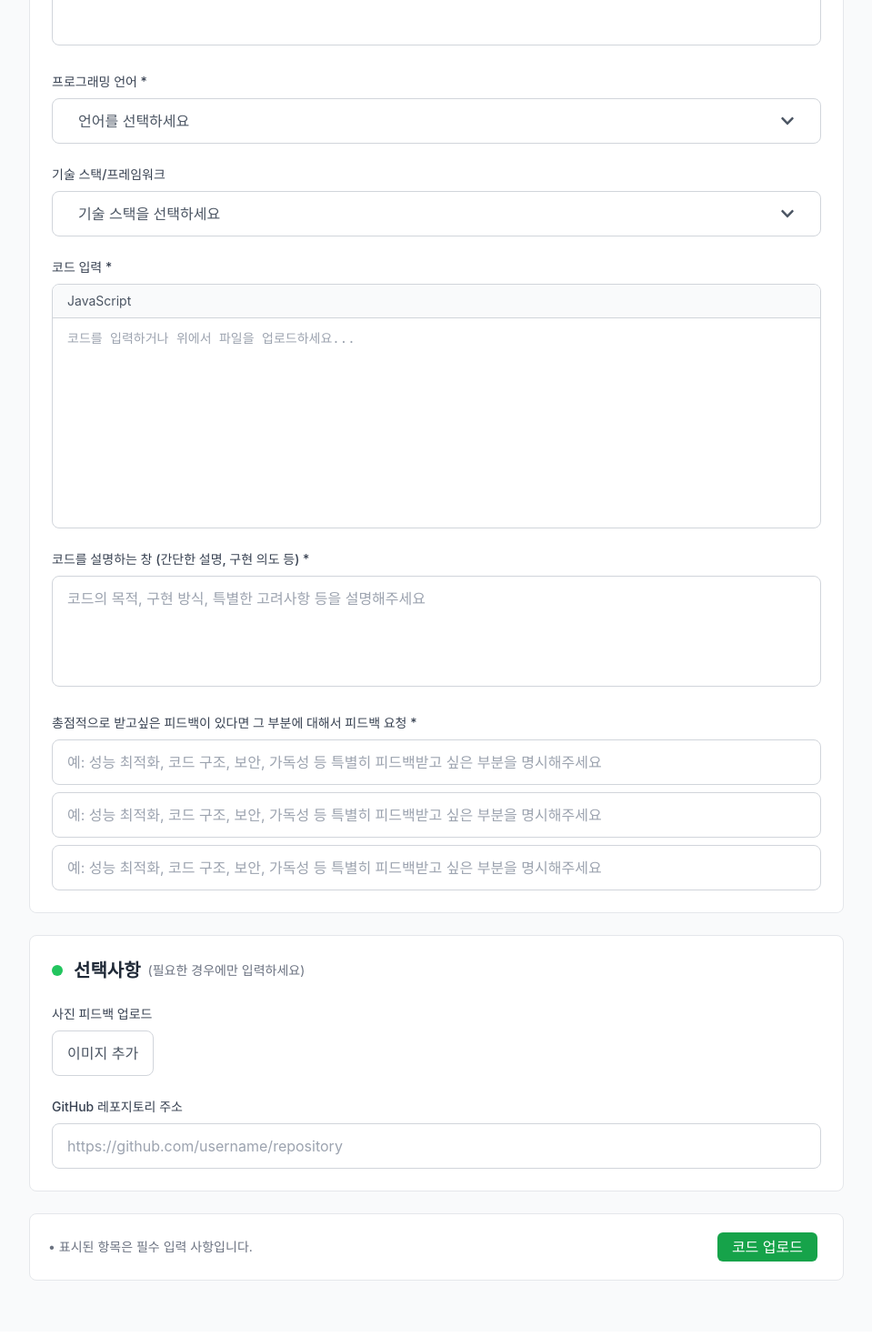
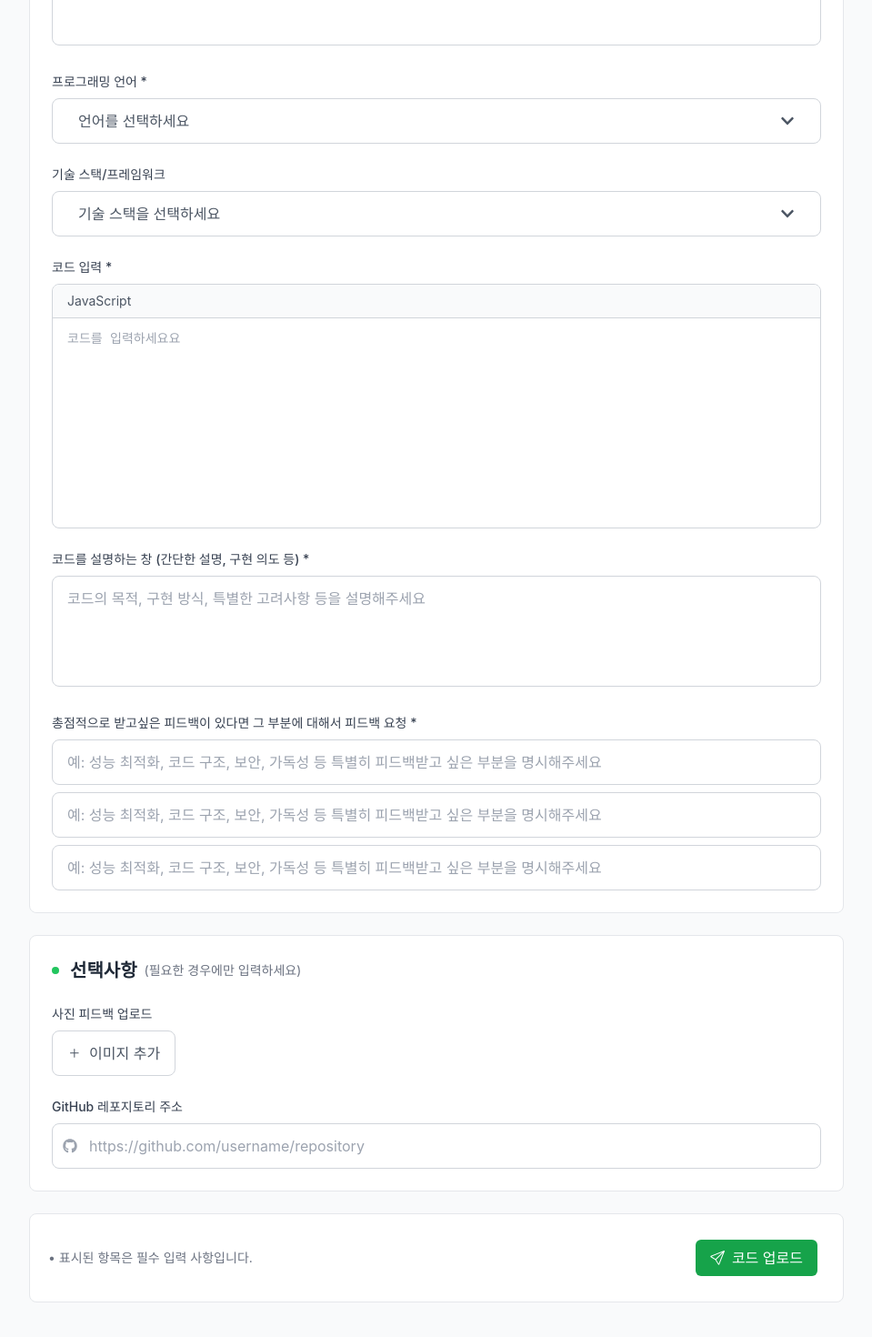
Before and after one commit to 2025-YU-SE/Gardener_web, a React (Vite) app: page /upload in a window 1280 px wide. Shown: the part 522-1992 px from the top of the page at 91% size, without its empty margins (160-1119 px from the left). Built offline with nearby package versions, Linux system fonts and the light colour scheme; a web font is replaced by a local one.

Commit message:
feat: 아이콘 추가
- 아이콘 추가

```diff
--- a/src/pages/Upload.jsx
+++ b/src/pages/Upload.jsx
@@ -1,4 +1,8 @@
 import React, { useState } from 'react'
+import { BsSend } from "react-icons/bs"
+import { FaGithub } from "react-icons/fa"
+import { GoPlus } from "react-icons/go"
+import { MdOutlineUploadFile } from "react-icons/md"
 import Header from '../components/header/Header'
 import language from '../components/filter/language'
 import stacks from '../components/filter/stacks'
@@ -44,7 +48,7 @@ function Upload() {
           {activeTab === '개발' && (
             <div className="bg-white border border-gray-200 rounded-lg p-6 mb-6">
               <div className="flex items-center mb-6">
-                <div className="w-3 h-3 bg-red-500 rounded-full mr-3"></div>
+                <div className="w-2 h-2 bg-red-500 rounded-full mr-3"></div>
                 <h2 className="text-xl font-bold text-gray-800">필수 항목</h2>
               </div>
 
@@ -111,7 +115,7 @@ function Upload() {
                       <span className="text-sm text-gray-600">JavaScript</span>
                     </div>
                     <textarea
-                      placeholder="코드를 입력하거나 위에서 파일을 업로드하세요..."
+                      placeholder="코드를 입력하세요요"
                       rows="10"
                       className="w-full px-4 py-3 border-0 focus:ring-0 outline-none resize-none font-mono text-sm"
                     ></textarea>
@@ -161,7 +165,7 @@ function Upload() {
           {activeTab === '코딩테스트' && (
             <div className="bg-white border border-gray-200 rounded-lg p-6 mb-6">
               <div className="flex items-center mb-6">
-                <div className="w-3 h-3 bg-red-500 rounded-full mr-3"></div>
+                <div className="w-2 h-2 bg-red-500 rounded-full mr-3"></div>
                 <h2 className="text-xl font-bold text-gray-800">필수 항목</h2>
               </div>
 
@@ -196,7 +200,8 @@ function Upload() {
                     파일 업로드 *
                   </label>
                   <div className="border-2 border-dashed border-gray-300 rounded-lg p-8 text-center hover:border-green-500 hover:bg-green-50 transition-colors">
-                    <div className="text-gray-400 mb-2">
+                    <div className="text-gray-400 mb-2 flex justify-center">
+                      <MdOutlineUploadFile size={48} />
                     </div>
                     <p className="text-gray-600">파일 업로드</p>
                     <p className="text-sm text-gray-500 mt-1">문제 파일을 드래그하거나 클릭하여 업로드하세요</p>
@@ -227,7 +232,7 @@ function Upload() {
                       <span className="text-sm text-gray-600">JavaScript</span>
                     </div>
                     <textarea
-                      placeholder="코드를 입력하거나 위에서 파일을 업로드하세요..."
+                      placeholder="코드를 입력하세요..."
                       rows="10"
                       className="w-full px-4 py-3 border-0 focus:ring-0 outline-none resize-none font-mono text-sm"
                     ></textarea>
@@ -277,7 +282,7 @@ function Upload() {
           {activeTab === '개발' && (
             <div className="bg-white border border-gray-200 rounded-lg p-6 mb-6">
               <div className="flex items-center mb-6">
-                <div className="w-3 h-3 bg-green-500 rounded-full mr-3"></div>
+                <div className="w-2 h-2 bg-green-500 rounded-full mr-3"></div>
                 <h2 className="text-xl font-bold text-gray-800">선택사항</h2>
                 <span className="text-sm text-gray-500 ml-2">(필요한 경우에만 입력하세요)</span>
               </div>
@@ -288,7 +293,8 @@ function Upload() {
                   <label className="block text-sm font-medium text-gray-700 mb-2">
                     사진 피드백 업로드
                   </label>
-                  <button className="flex items-center px-4 py-3 border border-gray-300 rounded-lg hover:border-green-500 hover:bg-green-50 transition-colors">
+                  <button className="flex items-center px-4 py-3 border border-gray-300 rounded-lg hover:border-green-500 hover:bg-green-50 transition-colors gap-2">
+                    <GoPlus className="text-gray-600" />
                     <span className="text-gray-600">이미지 추가</span>
                   </button>
                   {/* 추후 업로드 연동 */}
@@ -304,22 +310,30 @@ function Upload() {
                   <label className="block text-sm font-medium text-gray-700 mb-2">
                     GitHub 레포지토리 주소
                   </label>
-                  <input
-                    type="text"
-                    placeholder="https://github.com/username/repository"
-                    className="w-full px-4 py-3 border border-gray-300 rounded-lg focus:ring-2 focus:ring-green-500 focus:border-transparent outline-none"
-                  />
+                  <div className="relative">
+                    <div className="absolute inset-y-0 left-0 pl-3 flex items-center pointer-events-none">
+                      <FaGithub className="text-gray-400" />
+                    </div>
+                    <input
+                      type="text"
+                      placeholder="https://github.com/username/repository"
+                      className="w-full pl-10 pr-4 py-3 border border-gray-300 rounded-lg focus:ring-2 focus:ring-green-500 focus:border-transparent outline-none"
+                    />
+                  </div>
                 </div>
               </div>
             </div>
           )}
 
           {/* 하단 버튼 */}
-          <div className="flex justify-between items-center px-5 bg-white border border-gray-200 rounded-lg p-3 mb-6">
+          <div className="flex justify-between items-center py-5 px-5 bg-white border border-gray-200 rounded-lg p-3 mb-6">
             <div className="text-sm text-gray-500">
               • 표시된 항목은 필수 입력 사항입니다.
             </div>
-            <button className='m-2 px-4 py-1 rounded-md bg-[#16A34A] text-white'>코드 업로드</button>
+            <button className='m-2 px-4 py-2 rounded-md bg-[#16A34A] text-white flex items-center gap-2'>
+              <BsSend />
+              코드 업로드
+            </button>
           </div>
         </div>
       </div>
```
